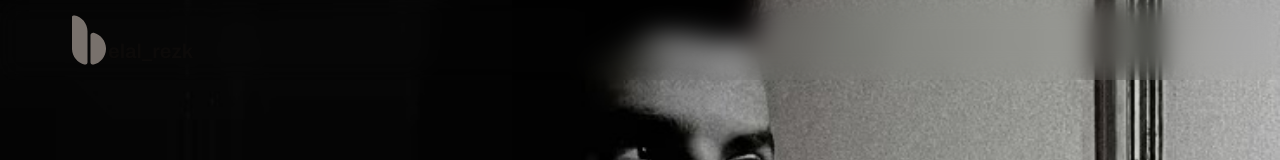
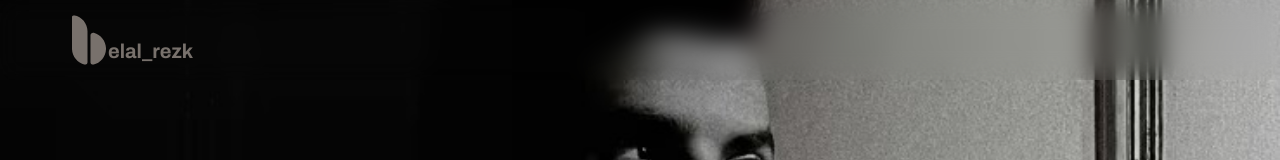
Before and after one commit to BR-BelalRezk/belalrezk, a Next.js app: page / in a window 1280 px wide. Shown: the top 160 px of the page. Built offline with nearby package versions, Linux system fonts and the light colour scheme.

Commit message:
Update Logo.tsx

```diff
--- a/src/components/layout/Logo.tsx
+++ b/src/components/layout/Logo.tsx
@@ -22,7 +22,7 @@ export default function Logo() {
           ></path>
         </g>
       </svg>
-      <span className="text-xl font-bold lowercase -ml-1.5 text-stone-950">
+      <span className="text-xl font-bold lowercase -ml-1.5 text-stone-500">
         elal_rezk
       </span>
     </Link>
```
